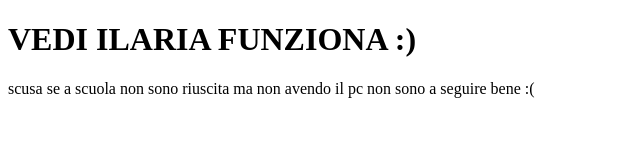
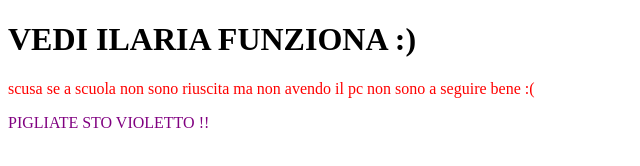
Before and after one commit to ilaaaaaaaa/Potionfy, a plain HTML site: page index.html in a window 1280 px wide. Shown: the whole page, without its empty margins (0-640 px from the left). Drawn offline with Linux system fonts and the light colour scheme.

Commit message:
Add colour e messo altre cose

```diff
--- a/index.html
+++ b/index.html
@@ -4,8 +4,9 @@
     <meta charset="UTF-8">
     <title>Prova GIT HUB</title>
 	<h1>VEDI ILARIA FUNZIONA :)</h1>
-	<p>scusa se a scuola non sono riuscita ma non avendo il pc non sono
+	<p style="color: red">scusa se a scuola non sono riuscita ma non avendo il pc non sono
 	 a seguire bene :(</p>
+	<p style="color: purple">PIGLIATE STO VIOLETTO !!</p>
   </head>
   <body></body>
 </html>
```
